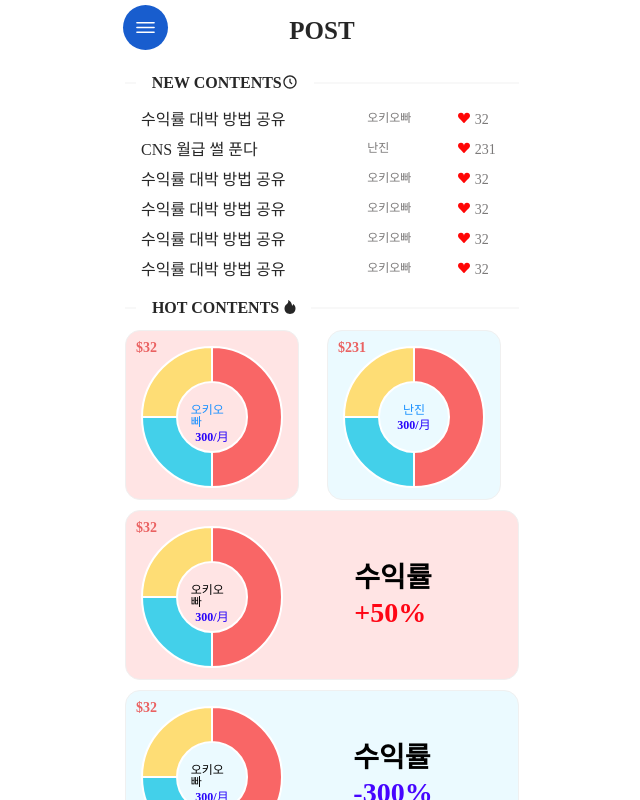
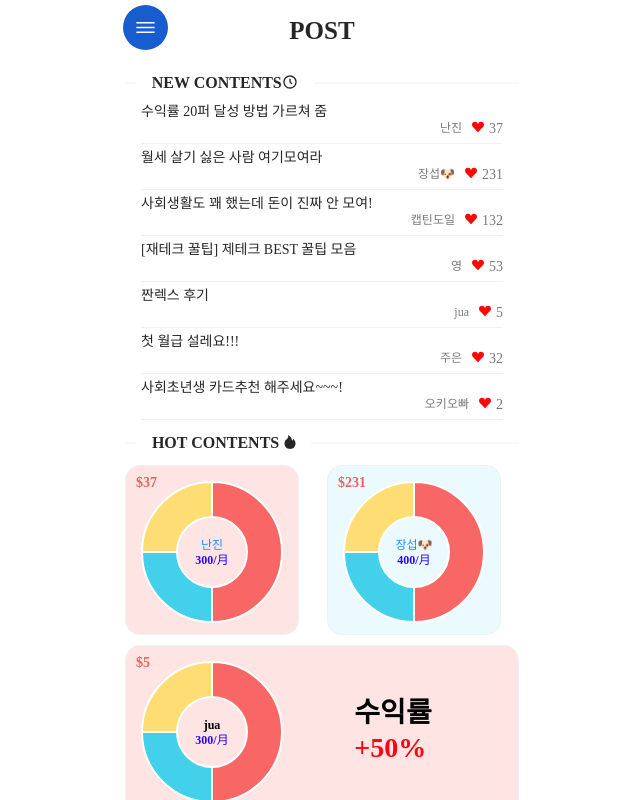
Before and after one commit to juajang/turkey, a React (Create React App) app: page /post in a window 1280 px wide. Shown: the top 800 px of the page, without its empty margins (318-958 px from the left). Built offline with nearby package versions, Linux system fonts and the light colour scheme.

Commit message:
Add Post data

```diff
--- a/src/components/common/data.json
+++ b/src/components/common/data.json
@@ -2,10 +2,10 @@
   "data": [
     {
       "id": 0,
-      "like": 32,
-      "nickname": "오키오빠",
-      "title": "수익률 대박 방법 공유",
-      "contents": "안녕 애들아 오키오빠가 돌아왔어!\n\n오늘은 신한 첫 월급으로 200% 수익률 \n\n달성한 썰을 풀어 볼게!\n\n신한 월급 짱 많이 주는 거 다들 알지???\n\n첫 월급 들어왔는데 부모님 용돈 드리고\n\n칠면조 팀원들 맛난거 사주고\n\n그래도 돈이 남아서 이번에 신한 주식 \n\n들어갔거든?? 대박났어\n\n그럼 다들 좋은 밤 보내~",
+      "like": 37,
+      "nickname": "난진",
+      "title": "수익률 20퍼 달성 방법 가르쳐 줌",
+      "contents": "나 지금 재테크 커뮤니티 쓴지 3년 됐는데 도움 받은게 너무 많아서 나도 베풀라구 ㅎㅎ\n수익률 총 20퍼센트 꿀팁 알려줄게!!\n\n1. 일단 모아라\n    \n    모으는 게 우선인 거 알지?\n    \n2. 코인 무조건 해라\n    \n    요새 코인 안하면 바보인거 알쥐?\n    \n3. 기타 등등\n    \n    마음가짐…",
       "income": "300",
       "chartData": [
         50,
@@ -16,10 +16,10 @@
     {
       "id": 1,
       "like": 231,
-      "title": "CNS 월급 썰 푼다",
-      "contents": "국회가 재적의원 과반수의 찬성으로 계엄의 해제를 요구한 때에는 대통령은 이를 해제하여야 한다. 헌법재판소 재판관은 정당에 가입하거나 정치에 관여할 수 없다.\n\n제1항의 해임건의는 국회재적의원 3분의 1 이상의 발의에 의하여 국회재적의원 과반수의 찬성이 있어야 한다. 이 헌법은 1988년 2월 25일부터 시행한다. 다만, 이 헌법을 시행하기 위하여 필요한 법률의 제정·개정과 이 헌법에 의한 대통령 및 국회의원의 선거 기타 이 헌법시행에 관한 준비는 이 헌법시행 전에 할 수 있다.",
-      "nickname": "난진",
-      "income": "300",
+      "title": "월세 살기 싫은 사람 여기모여라",
+      "contents": " 일단 서울이나 양재에 집 있는 사람은 뒤로가기 눌러줘 형 화나니까\n\n 그럼 이야기 시작해 볼까? 서울에서 집구하기 어떻게 시작해야할까?\n\n 사실 처음에는 월세를 살 수 밖에서 없어.... 전세 살고 싶다고? 잠깐 중기청 대출이나 버팀목 대출은 정부의 국민주택기금의 출자금으로 이루어져서 금리가 3프로 미만이라 꽤나 저렴하지 하지만 한도가 약 1억정도라 엄빠의 힘을 빌려야 해!\n\n 그럼 본인이 신한은행에 다니고 있다 손? 그럼 일단 대기업이라서 저런 지원은 거의 불가능하다고 봐야해. 그럼 은행재원대출을 받아야하는데, 한도가 높아서 2억 2천정도 까지도 나오긴하는데 이정도면 전세집 구하기 나쁘지 않지@ 근데 함정이 뭐냐....!\n\n 이건 변동금리도 있고 보통 금리가 쌔! 특히 내년부터는 4.99프로까지 올린다고 하니까 그럼 월세랑...전세 이자랑 다를게 뭐야..?? \n\n 그럼 이제 어떻게 해야할까? 주변에 한강에 5년뒤에 살겠단 친구 있으면 그 친구랑 같이 투자 공부를 해보자! 로또를 사거나! 아니면 양재 살거나 프라다 외투 있는 친구랑 친해지는 것도 방법이야\n\n 오늘은 여기까지@ 다음에 또 만나!",
+      "nickname": "장섭🐶",
+      "income": "400",
       "chartData": [
         50,
         25,
@@ -28,11 +28,11 @@
     },
     {
       "id": 2,
-      "like": 32,
-      "title": "수익률 대박 방법 공유",
-      "contents": "국회가 재적의원 과반수의 찬성으로 계엄의 해제를 요구한 때에는 대통령은 이를 해제하여야 한다. 헌법재판소 재판관은 정당에 가입하거나 정치에 관여할 수 없다.\n\n제1항의 해임건의는 국회재적의원 3분의 1 이상의 발의에 의하여 국회재적의원 과반수의 찬성이 있어야 한다. 이 헌법은 1988년 2월 25일부터 시행한다. 다만, 이 헌법을 시행하기 위하여 필요한 법률의 제정·개정과 이 헌법에 의한 대통령 및 국회의원의 선거 기타 이 헌법시행에 관한 준비는 이 헌법시행 전에 할 수 있다.",
-      "nickname": "오키오빠",
-      "income": "300",
+      "like": 132,
+      "title": "사회생활도 꽤 했는데 돈이 진짜 안 모여!",
+      "contents": "형들 이거 맞아??\n\n나 진짜 돈 진짜 아끼고 아껴서 모으는데\n원래 이렇게 안 모이는거야?\n\n나처럼 월급 적은 형들 어떻게 사는지 궁금해..\n내꺼 보고 꿀팁 좀 주라",
+      "nickname": "캡틴도일",
+      "income": "230",
       "chartData": [
         50,
         25,
@@ -41,11 +41,11 @@
     },
     {
       "id": 3,
-      "like": 32,
-      "title": "수익률 대박 방법 공유",
-      "contents": "국회가 재적의원 과반수의 찬성으로 계엄의 해제를 요구한 때에는 대통령은 이를 해제하여야 한다. 헌법재판소 재판관은 정당에 가입하거나 정치에 관여할 수 없다.\n\n제1항의 해임건의는 국회재적의원 3분의 1 이상의 발의에 의하여 국회재적의원 과반수의 찬성이 있어야 한다. 이 헌법은 1988년 2월 25일부터 시행한다. 다만, 이 헌법을 시행하기 위하여 필요한 법률의 제정·개정과 이 헌법에 의한 대통령 및 국회의원의 선거 기타 이 헌법시행에 관한 준비는 이 헌법시행 전에 할 수 있다.",
-      "nickname": "오키오빠",
-      "income": "300",
+      "like": 53,
+      "title": "[재테크 꿀팁] 제테크 BEST 꿀팁 모음",
+      "contents": "안녕하세요~~~!! \n오늘은 요즘 유행하는 재테크에 대해 알아보려고 해요~~\n재테크! 자신의 자산을 불리기 위해 하는 행위죠!\n요즘 MZ세대에서 아주 핫한 키워드인 재테크!\n과연 어떻게 해야 잘했다고 소문이 날 수 있을까요?\n저도 정말 궁금하네요!\n비법 아시는 분~~~~ 댓글로 공유 부탁드려요~~~~~\n그럼 다음 번엔 코인에 대해 알아보도록 해요~~~\n안녕~~~",
+      "nickname": "영",
+      "income": "500",
       "chartData": [
         50,
         25,
@@ -54,10 +54,10 @@
     },
     {
       "id": 4,
-      "like": 32,
-      "title": "수익률 대박 방법 공유",
-      "contents": "국회가 재적의원 과반수의 찬성으로 계엄의 해제를 요구한 때에는 대통령은 이를 해제하여야 한다. 헌법재판소 재판관은 정당에 가입하거나 정치에 관여할 수 없다.\n\n제1항의 해임건의는 국회재적의원 3분의 1 이상의 발의에 의하여 국회재적의원 과반수의 찬성이 있어야 한다. 이 헌법은 1988년 2월 25일부터 시행한다. 다만, 이 헌법을 시행하기 위하여 필요한 법률의 제정·개정과 이 헌법에 의한 대통령 및 국회의원의 선거 기타 이 헌법시행에 관한 준비는 이 헌법시행 전에 할 수 있다.",
-      "nickname": "오키오빠",
+      "like": 5,
+      "title": "짠렉스 후기",
+      "contents": "짠렉스 후기 \n\n안녕하세요! \n\n오늘은 제가 돈을 아낀 비법에 대해서 공유해보려고 해요.\n\n제가 최근… 카드값이 엄청나게 많이 나왔는데요! \uD83D\uDE44\n\n충격을 받아서 이제는 돈을 좀 아껴보기로 결심했어요.\n\n제가 어떻게 돈을 아꼈는지~~~ 궁금하시죠~~?\n\n바로바로~~~\n\n1. 커피 마시지 말기\n\n지나친 카페인은 몸에 안 좋다고 해요!\uD83E\uDD7A 끊고 물이나 마시는건 어떨까요?\n\n2. 고민되는 물건은 사지 말기\n\n고민되는 물건은 내 운명이 아니라고 생각하고 그냥 놔주는게 어떨까요?\n어차피 일주일만 지나도 내가 사려고 했었나? 하고 까먹게 되는 물건이 대부분입니다~\n\n저는 위의 방법으로 한달에 무려! 30만원을 아꼈답니다. \n\n이 돈으로는 제가 사고 싶었던 무접점 레오폴드 키포드를 사보러 가야겠어요…\n\n그럼 안녕\uD83D\uDC4B",
+      "nickname": "jua",
       "income": "300",
       "chartData": [
         50,
@@ -69,8 +69,22 @@
     {
       "id": 5,
       "like": 32,
-      "title": "수익률 대박 방법 공유",
-      "contents": "국회가 재적의원 과반수의 찬성으로 계엄의 해제를 요구한 때에는 대통령은 이를 해제하여야 한다. 헌법재판소 재판관은 정당에 가입하거나 정치에 관여할 수 없다.\n\n제1항의 해임건의는 국회재적의원 3분의 1 이상의 발의에 의하여 국회재적의원 과반수의 찬성이 있어야 한다. 이 헌법은 1988년 2월 25일부터 시행한다. 다만, 이 헌법을 시행하기 위하여 필요한 법률의 제정·개정과 이 헌법에 의한 대통령 및 국회의원의 선거 기타 이 헌법시행에 관한 준비는 이 헌법시행 전에 할 수 있다.",
+      "title": "첫 월급 설레요!!!",
+      "contents": "20살 첫 월급 받았는데 어디에 플렉스 할까요ㅠㅠ\n막 요즘에 비트코인?? 삼성전자?? 신한지주?? 뜨고 있는 거 같은데 어디에 투자해야 하나요ㅠㅠ\n적금이나 주택청약도 하나도 몰라여\n일단 월급 들어온거 통장에 고이고이 모셔뒀습니당\n이렇게 모으다보면 5년 안에 한강뷰 아파트에서 살 수 있겠죠???\n제가 친구들한테 5년 안에 한강뷰 아파트 살거라고 말해뒀거든요!\n한강뷰 살게 되면 집들이에 초대할테니 투자 종목 추천해주세요!!!!!!!!!",
+      "nickname": "주은",
+      "income": "350",
+      "chartData": [
+        50,
+        25,
+        25
+      ],
+      "priceEarnings": -300
+    },
+    {
+      "id": 6,
+      "like": 2,
+      "title": "사회초년생 카드추천 해주세요~~~!",
+      "contents": "이번에 카드 바꾸려고 하는데 괜찮은 카드 있나요?? (feat. 신한카드)\n\n국민카드 쓰는데 연회비는 연회비대로 나오고 해택도 별로 없네요....\n\n신한 플레티넘 카드 같은거 없나요?\n연회비 300에 비행기 마일리지 잘쌓이는 걸로요~~~~\n아시는분 공유해주세요~~",
       "nickname": "오키오빠",
       "income": "300",
       "chartData": [
--- a/src/components/community/PostList.js
+++ b/src/components/community/PostList.js
@@ -3,23 +3,32 @@ import styled from "styled-components";
 import { BsSuitHeartFill } from "react-icons/bs";
 import { Link } from "react-router-dom";
 import dummy from "../common/data.json";
+import { Divider } from "antd";
 
 const PostContainer = styled.div`
   padding: 0 1rem;
+  font-size: 14px;
+
+  h3 {
+    margin-top: 7px;
+  }
 `;
 
-const PostCard = styled.div`
-  display: grid;
+const PostDetail = styled.div`
+  display: flex;
+  justify-content: flex-end;
   color: black;
-  padding: 7px 0;
-  grid-template-columns: 5fr 2fr 1fr;
+  padding: 3px 0;
 
   .nickname {
     font-size: 12px;
     color: #7b7979;
+    margin-right: 10px;
   }
 
   .like {
+    position: relative;
+    top: -1px;
     font-size: 14px;
     color: #7b7979;
   }
@@ -31,8 +40,8 @@ const PostList = () => {
     <PostContainer>
       {data.map(({ id, nickname, title, like }) => (
         <Link key={id} to={`/post/${id}`}>
-          <PostCard>
-            <h3>{title}</h3>
+          <h3>{title}</h3>
+          <PostDetail>
             <span className="nickname"> {nickname} </span>
             <span className="like">
               <BsSuitHeartFill
@@ -44,7 +53,8 @@ const PostList = () => {
               />
               {like}
             </span>
-          </PostCard>
+          </PostDetail>
+          <Divider style={{ margin: "3px 0" }} />
         </Link>
       ))}
     </PostContainer>
--- a/src/pages/Post.js
+++ b/src/pages/Post.js
@@ -71,7 +71,7 @@ const Post = () => {
       </div>
       <p>{contents}</p>
       <Tiles
-        name="난진"
+        name={`${nickname}님의 `}
         current="27,450"
         total="397,530"
         v1="300,000"
```
